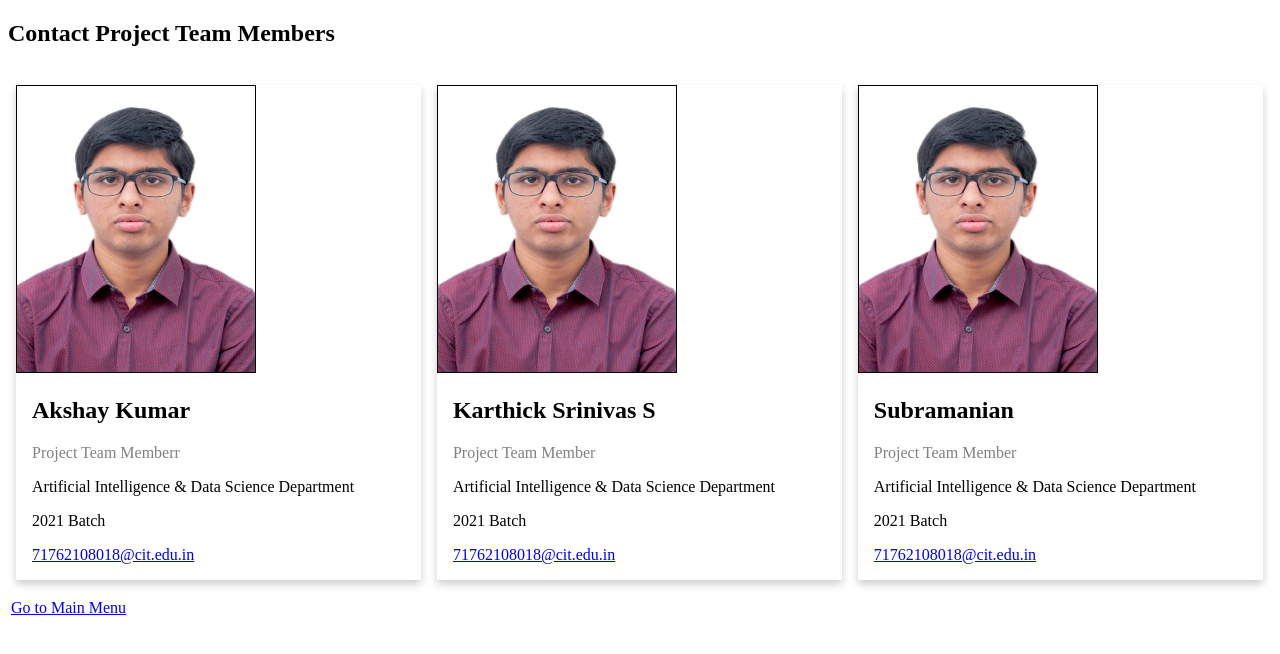
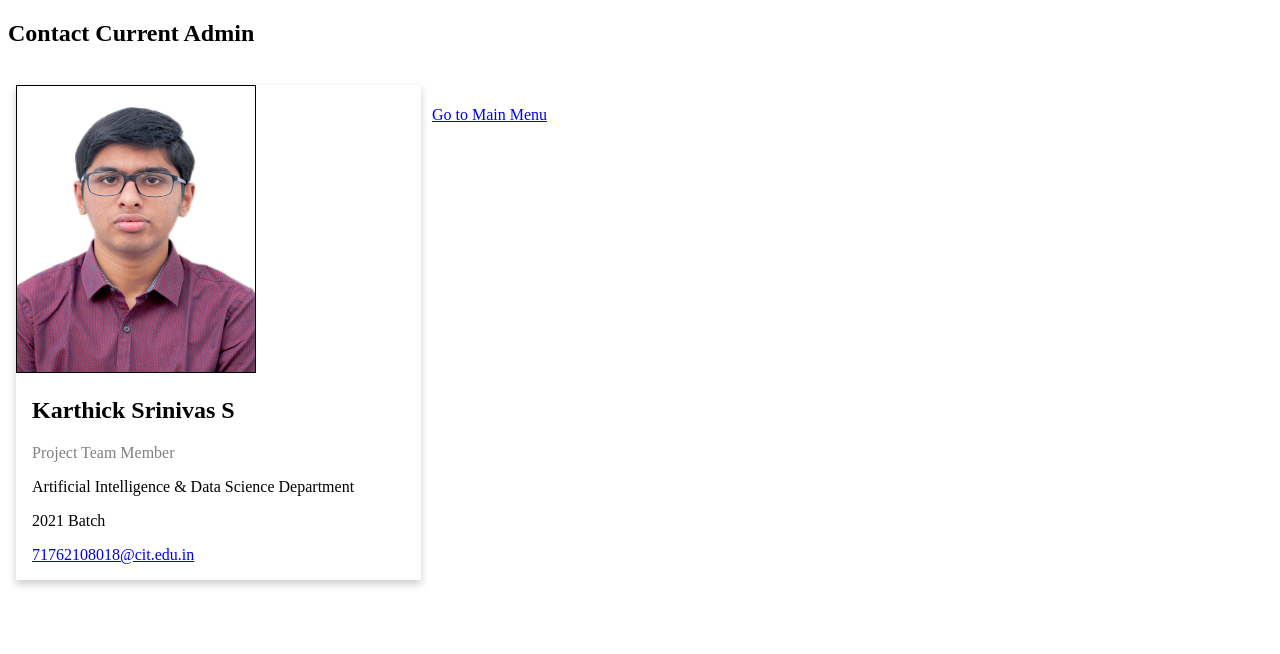
Before and after one commit to Saravananshanmugham/citbuddy, a Flask app: page /view_contactus in a window 1280 px wide. Shown: the top 654 px of the page. Run offline with Flask 2, Linux system fonts and the light colour scheme.

Commit message:
Add files via upload

```diff
--- a/templates/index.html
+++ b/templates/index.html
@@ -12,7 +12,7 @@
   </head>
   <body>
     <div class="center">
-      <h1>Buddy Portal Login</h1>
+      <h1>OTUS Login</h1>
       <form method="post" action = "/login">
 
         <div class="txt_field">
--- a/templates/view_contactus.html
+++ b/templates/view_contactus.html
@@ -62,21 +62,8 @@ html {
 </head>
 <body>
 
-<h2>Contact Project Team Members</h2>
+<h2>Contact Current Admin</h2>
 <br>
-
-<div class="column">
-  <div class="card">
-    <img src="/static/images/Akshay.JPG" alt="Akshay Kumar"  width="240" height="288">
-    <div class="container">
-      <h2>Akshay Kumar</h2>
-      <p class="title">Project Team Memberr</p>
-      <p>Artificial Intelligence & Data Science Department</p>
-      <p>2021 Batch</p>
-      <p><a href = "mailto: 71762108018@cit.edu.in">71762108018@cit.edu.in</a></p>
-    </div>
-  </div>
-</div>
 
 <div class="row">
   <div class="column">
@@ -91,23 +78,8 @@ html {
       </div>
     </div>
   </div>
-
-  <div class="row">
-    <div class="column">
-      <div class="card">
-        <img src="/static/images/Subramanian.JPG" alt="Subramanian"  width="240" height="288">
-        <div class="container">
-          <h2>Subramanian</h2>
-          <p class="title">Project Team Member</p>
-          <p>Artificial Intelligence & Data Science Department</p>
-          <p>2021 Batch</p>
-          <p><a href = "mailto: 71762108018@cit.edu.in">71762108018@cit.edu.in</a></p>
-        </div>
-      </div>
-    </div>
-    <br>
-
-    <table class="center">
+<br>
+ <table class="center">
     <tr>
         <td style="text-align:left"><a href="/menu">Go to Main Menu</a>  </td>
     </tr>
```
Also changed, not shown: templates/menu_admin.html (+4 -6 lines), templates/menu_faculty.html (+3 -4 lines), templates/menu_student.html (+3 -4 lines), templates/menu_super.html (+3 -4 lines).
